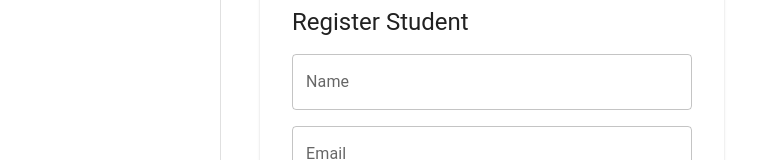
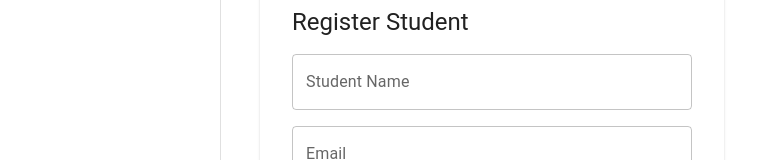
Before and after one commit to Yonas05/stud-reg-system-ci-cd-eks, a React app in the folder frontend/: page /register in a window 1280 px wide. Shown: the part 208-368 px from the top of the page, without its empty margins (0-772 px from the left). Built offline with nearby package versions, Linux system fonts and the light colour scheme; the HTML template or start-up script is replaced by a standard one.

Commit message:
label changes

```diff
--- a/frontend/src/pages/RegisterStudent.jsx
+++ b/frontend/src/pages/RegisterStudent.jsx
@@ -29,7 +29,7 @@ return(
 
 <Typography variant="h5">Register Student</Typography>
 
-<TextField fullWidth label="Name" name="name" onChange={handleChange} sx={{mt:2}}/>
+<TextField fullWidth label="Student Name" name="name" onChange={handleChange} sx={{mt:2}}/>
 
 <TextField  fullWidth  label="Email"  name="email"  placeholder="Enter your email"  onChange={handleChange}  sx={{ mt: 2 }}
 />
```
